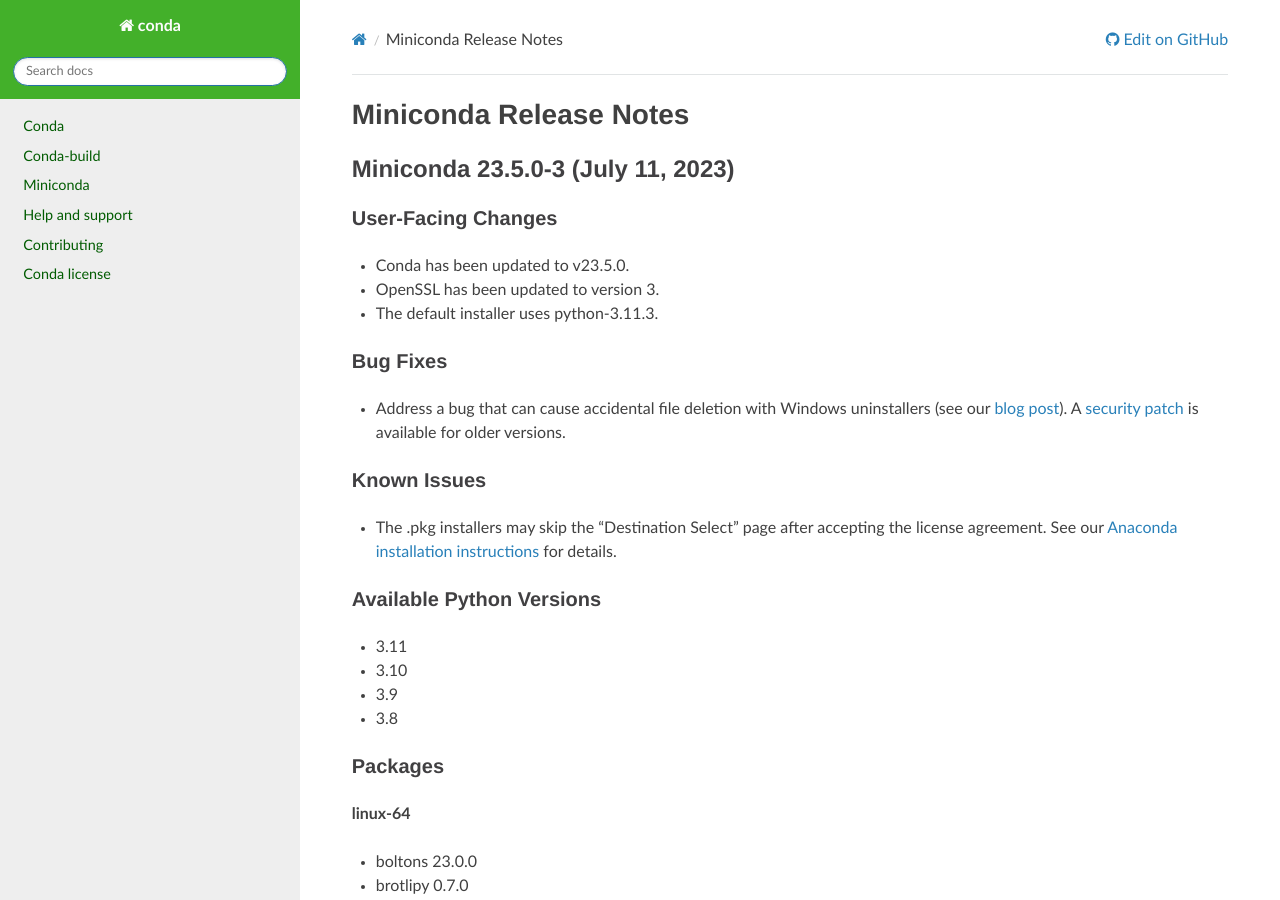
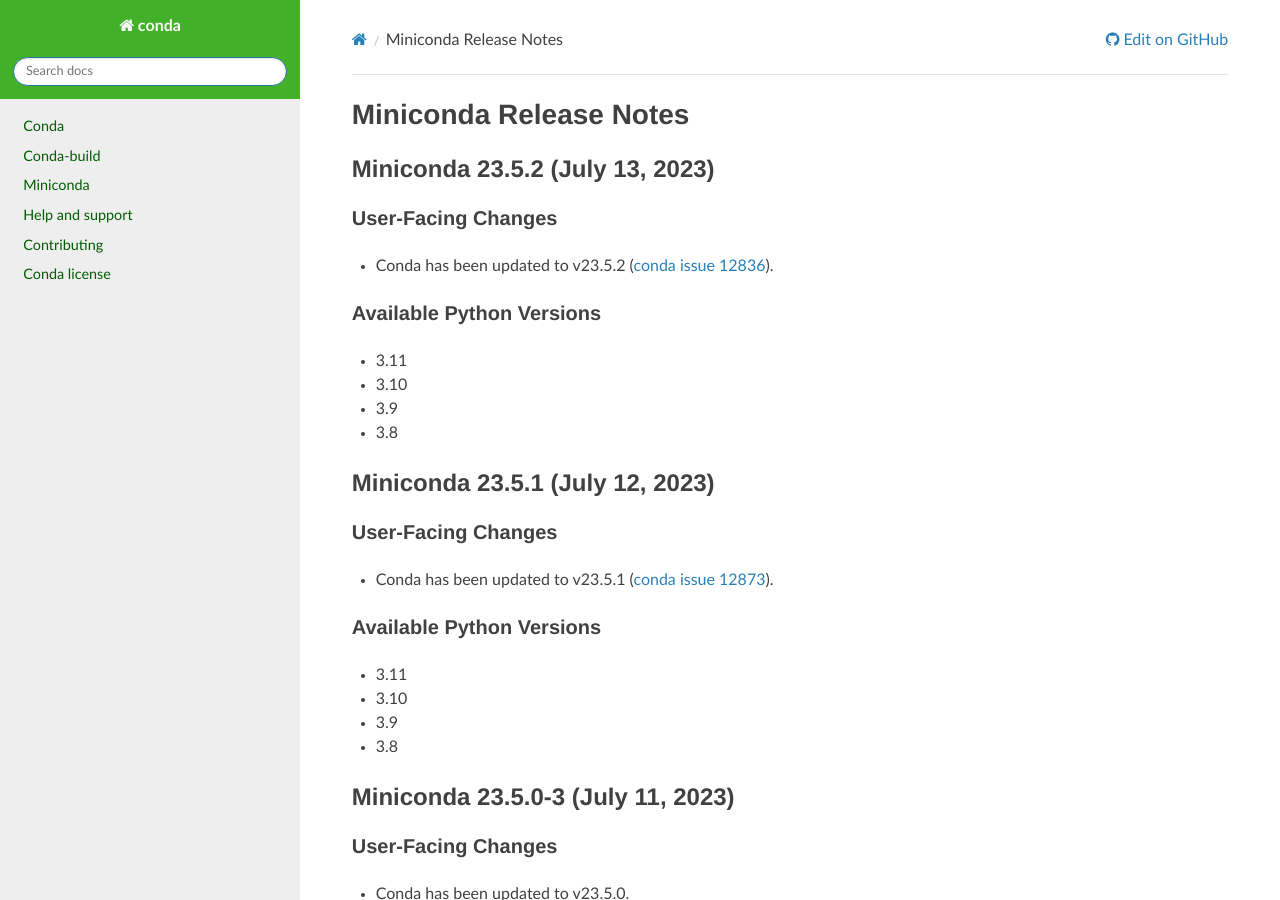
Before and after one commit to conda/conda-docs, a Sphinx documentation site: the page built from docs/source/miniconda_release_notes.rst, in a window 1280 px wide and 900 px high. Built offline with Sphinx 7.4.7 and the Read the Docs theme 2.0.0, drawn with Linux system fonts in a browser that asks for light colours.

Commit message:
Update release notes with v23.5.1 and v23.5.2

```diff
--- a/docs/source/miniconda_release_notes.rst
+++ b/docs/source/miniconda_release_notes.rst
@@ -1,6 +1,44 @@
 =======================
 Miniconda Release Notes
 =======================
+
+Miniconda 23.5.2 (July 13, 2023)
+^^^^^^^^^^^^^^^^^^^^^^^^^^^^^^^^
+
+User-Facing Changes
+-------------------
+
+* Conda has been updated to v23.5.2 (`conda issue 12836 <https://github.com/conda/conda/issues/12836>`_).
+
+Available Python Versions
+--------------------------
+
+* 3.11
+* 3.10
+* 3.9
+* 3.8
+
+
+
+
+Miniconda 23.5.1 (July 12, 2023)
+^^^^^^^^^^^^^^^^^^^^^^^^^^^^^^^^
+
+User-Facing Changes
+-------------------
+
+* Conda has been updated to v23.5.1 (`conda issue 12873 <https://github.com/conda/conda/issues/12873>`_).
+
+Available Python Versions
+--------------------------
+
+* 3.11
+* 3.10
+* 3.9
+* 3.8
+
+
+
 
 Miniconda 23.5.0-3 (July 11, 2023)
 ^^^^^^^^^^^^^^^^^^^^^^^^^^^^^^^^^^
@@ -36,6 +74,8 @@
 
 Packages
 --------
+
+
 
 **linux-64**
 
--- a/docs/source/miniconda_release_notes.rst.jinja2
+++ b/docs/source/miniconda_release_notes.rst.jinja2
@@ -20,10 +20,12 @@
 * {{ py_version }}
 {% endfor %}
 
+{% if release.package_lists -%}
+
 Packages
 --------
 
-{%- for platform, packages in release.package_lists|dictsort %}
+{% for platform, packages in release.package_lists|dictsort %}
 
 **{{ platform }}**
 
@@ -32,4 +34,6 @@
 {%- endfor -%}
 
 {%- endfor -%}
+{%- endif %}
+
 {% endfor %}
--- /dev/null
+++ b/docs/source/miniconda_releases/23.5.1/changes.rst
@@ -0,0 +1,4 @@
+User-Facing Changes
+-------------------
+
+* Conda has been updated to v23.5.1 (`conda issue 12873 <https://github.com/conda/conda/issues/12873>`_).
--- /dev/null
+++ b/docs/source/miniconda_releases/23.5.2/changes.rst
@@ -0,0 +1,4 @@
+User-Facing Changes
+-------------------
+
+* Conda has been updated to v23.5.2 (`conda issue 12836 <https://github.com/conda/conda/issues/12836>`_).
```
